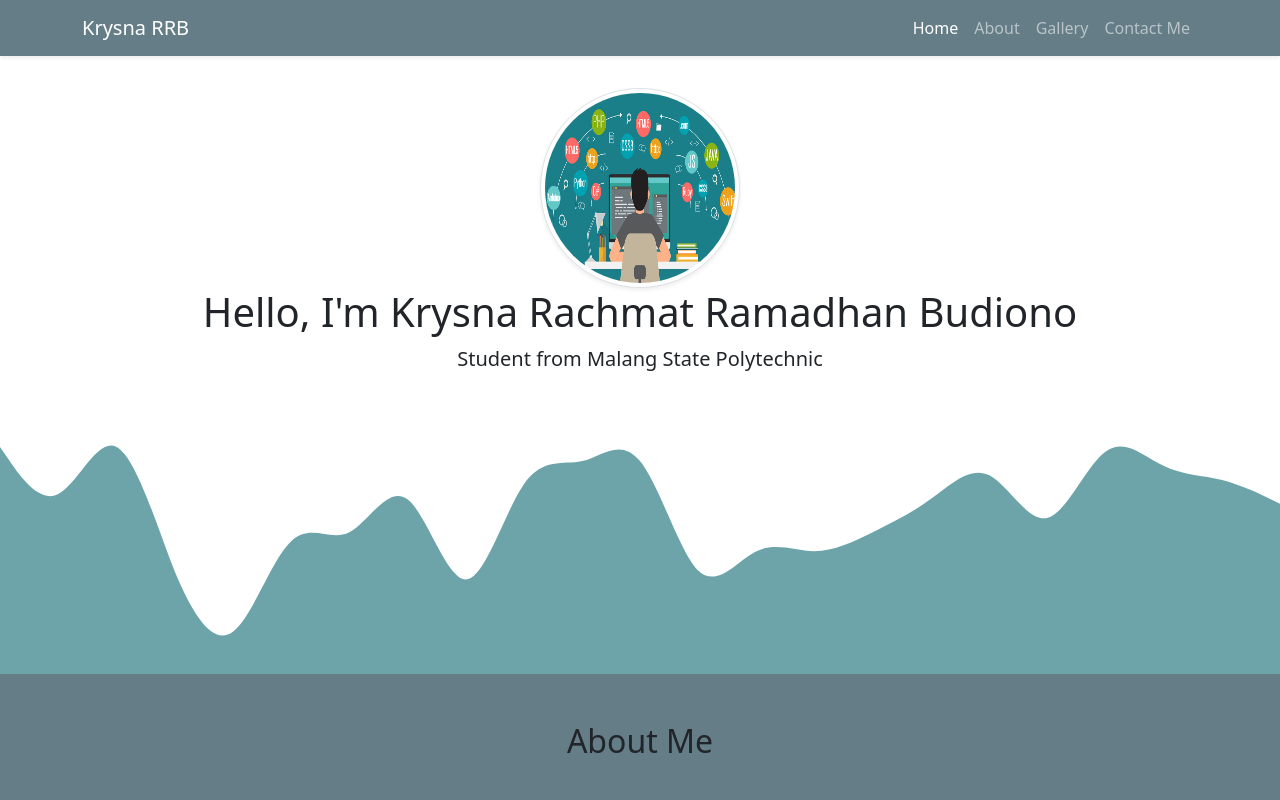
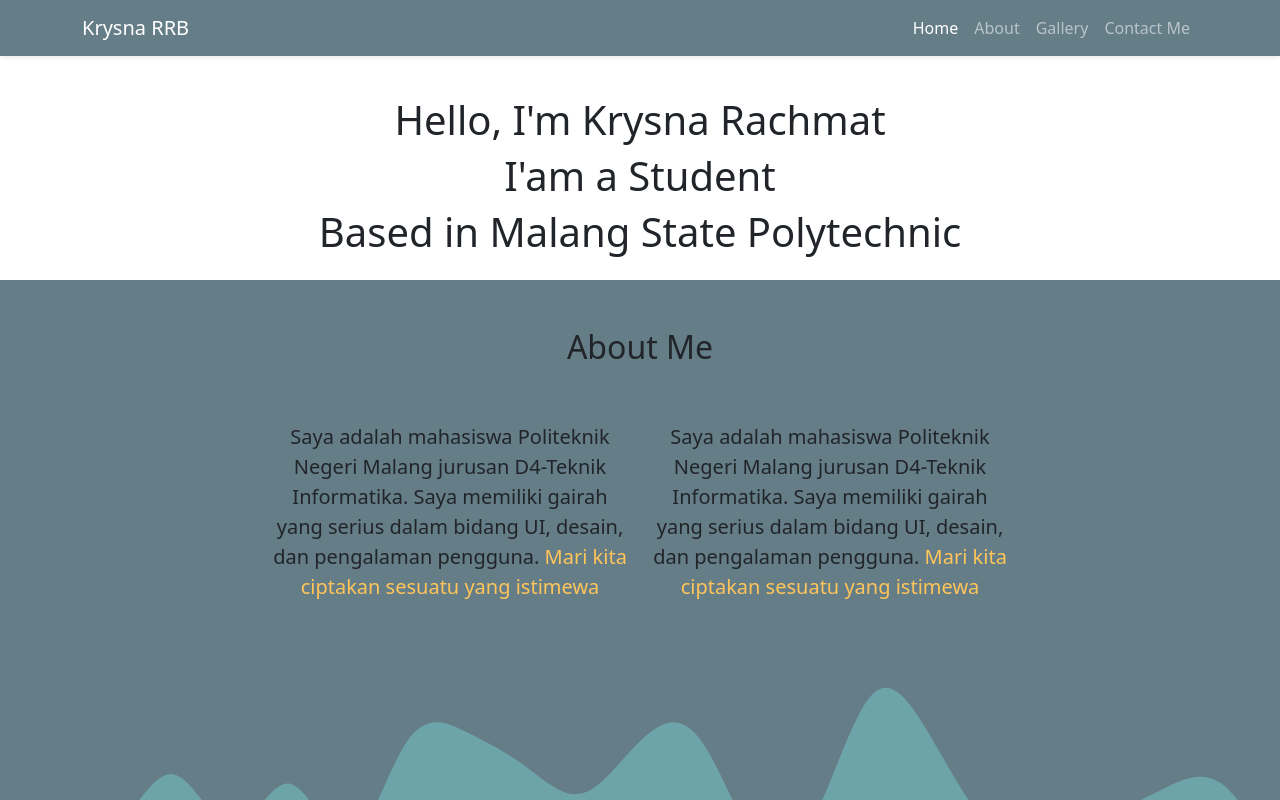
Before and after one commit to KrysnaRachmatR/My-Portfolio, a website: page index.html in a window 1280 px wide. Shown: the top 800 px of the page. Drawn offline with nearby package versions, Linux system fonts and the light colour scheme.

Commit message:
Update Jumbotron

```diff
--- a/index.html
+++ b/index.html
@@ -11,7 +11,7 @@
 
 <body>
 <!-- Start Navbar -->
-<nav class="navbar navbar-expand-lg navbar-dark shadow-sm" style="background-color: #647D87;">
+<nav class="navbar navbar-expand-lg navbar-dark shadow-sm fixed-top" style="background-color: #647D87;">
   <div class="container">
     <a class="navbar-brand" href="#">Krysna RRB</a>
     <button class="navbar-toggler" type="button" data-bs-toggle="collapse" data-bs-target="#navbarNav"
@@ -39,15 +39,16 @@
 <!-- End Navbar -->
 
 <!-- Start Jumbotron -->
-<section class="jumbotron text-center">
-  <img src="assets/img/aku.jpg" class="rounded-circle img-thumbnail shadow-sm" style=" height: 200px; width: 200px;">
-  <h1 class="display4">Hello, I'm Krysna Rachmat Ramadhan Budiono</h1>
-  <p class="lead">Student from Malang State Polytechnic</p>
-<svg xmlns="http://www.w3.org/2000/svg" viewBox="0 0 1440 320">
-  <path fill="#6DA4AA" fill-opacity="1"
-    d="M0,64L10.9,80C21.8,96,44,128,65,117.3C87.3,107,109,53,131,64C152.7,75,175,149,196,202.7C218.2,256,240,288,262,272C283.6,256,305,192,327,170.7C349.1,149,371,171,393,160C414.5,149,436,107,458,122.7C480,139,502,213,524,213.3C545.5,213,567,139,589,106.7C610.9,75,633,85,655,80C676.4,75,698,53,720,80C741.8,107,764,181,785,202.7C807.3,224,829,192,851,181.3C872.7,171,895,181,916,181.3C938.2,181,960,171,982,160C1003.6,149,1025,139,1047,122.7C1069.1,107,1091,85,1113,96C1134.5,107,1156,149,1178,144C1200,139,1222,85,1244,69.3C1265.5,53,1287,75,1309,85.3C1330.9,96,1353,96,1375,101.3C1396.4,107,1418,117,1429,122.7L1440,128L1440,320L1429.1,320C1418.2,320,1396,320,1375,320C1352.7,320,1331,320,1309,320C1287.3,320,1265,320,1244,320C1221.8,320,1200,320,1178,320C1156.4,320,1135,320,1113,320C1090.9,320,1069,320,1047,320C1025.5,320,1004,320,982,320C960,320,938,320,916,320C894.5,320,873,320,851,320C829.1,320,807,320,785,320C763.6,320,742,320,720,320C698.2,320,676,320,655,320C632.7,320,611,320,589,320C567.3,320,545,320,524,320C501.8,320,480,320,458,320C436.4,320,415,320,393,320C370.9,320,349,320,327,320C305.5,320,284,320,262,320C240,320,218,320,196,320C174.5,320,153,320,131,320C109.1,320,87,320,65,320C43.6,320,22,320,11,320L0,320Z">
-  </path>
-</svg>
+<section class="jumbotron mt-5 text-center">
+  <div class="container">
+    <div class="row p-3">
+      <div class="col text-left">
+        <h1 class="">Hello, I'm Krysna Rachmat</h1>
+        <h1>I'am a Student</h1>
+        <h1>Based in Malang State Polytechnic</h1>
+      </div>
+    </div>
+  </div>
 </section>
 <!-- End Jumbotron -->
 
@@ -89,7 +90,7 @@
 <!-- Start Project -->
 <section id="project">
   <div class="container">
-    <div class="row text-center mb-3 pt-4">
+    <div class="row text-center  mt 5 mb-3 pt-4">
       <div class="col">
         <h2>My Project</h2>
       </div>
```
Also changed, not shown: assets/img/profile.png (added).
